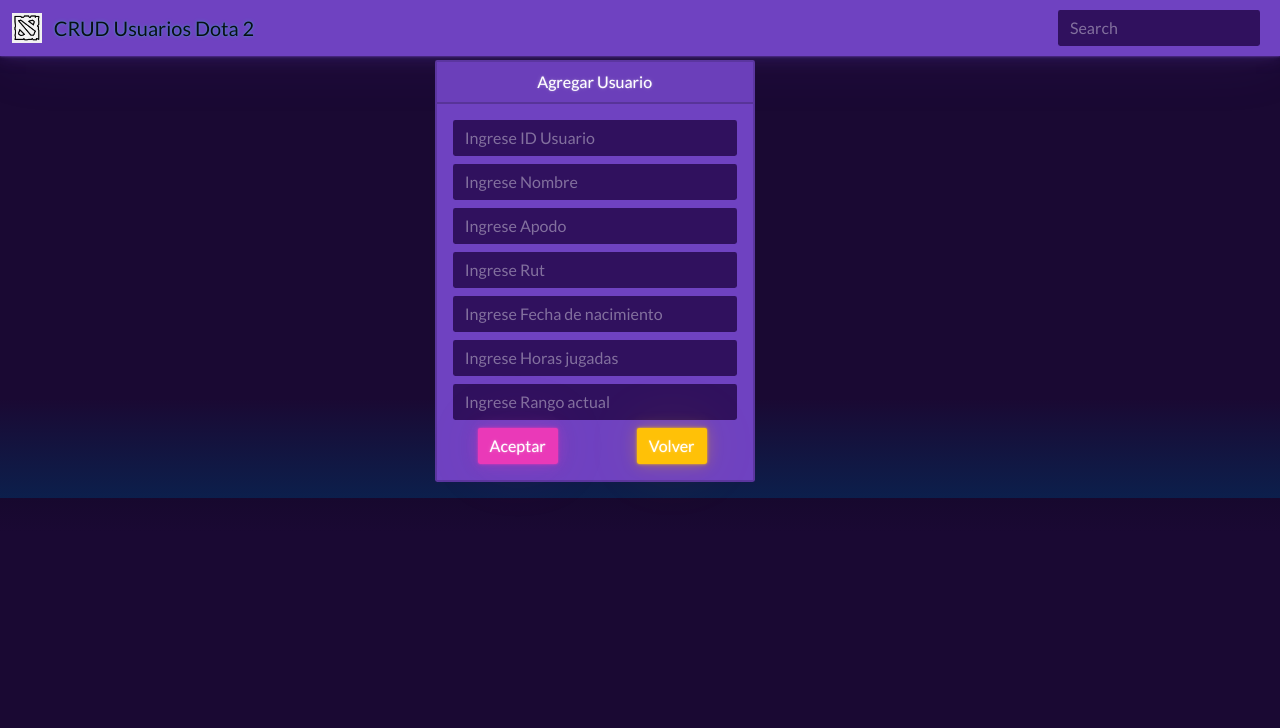
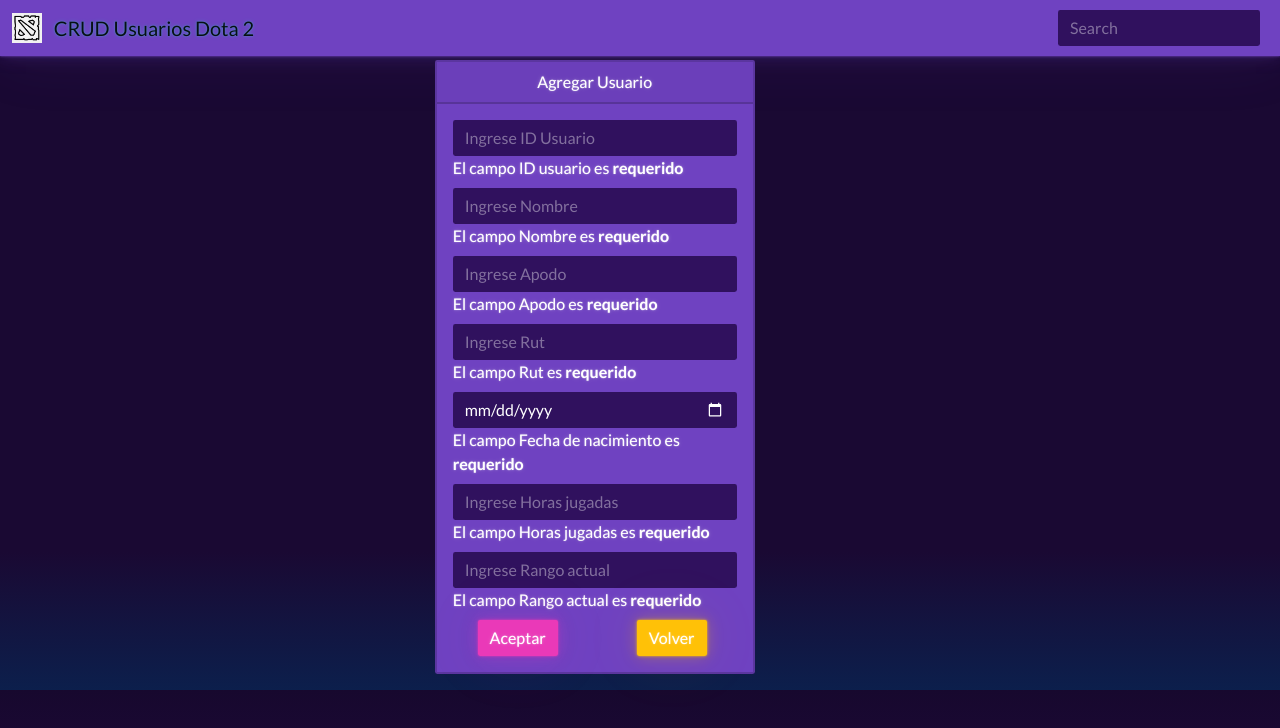
Before and after one commit to PabloGarciaU/front-crud-usuarios-dota-2-chile, an Angular app in the folder front-crud-dota-2-chile/: page /add in a window 1280 px wide. Shown: the top 728 px of the page. Built offline with nearby package versions, Linux system fonts and the light colour scheme.

Commit message:
agregando esqueleto de validaciones
Por ahora estoy contento con el frontend, mañana me dedicare solo al backend y la base de datos, me du cuenta que colocar el id dentro de la creacion de usuarios es una pesima idea, por lo que lo arreglare en el futuro, asi que me deseo unas buenas noches

```diff
--- a/front-crud-dota-2-chile/src/app/components/add-edit-user/add-edit-user.component.html
+++ b/front-crud-dota-2-chile/src/app/components/add-edit-user/add-edit-user.component.html
@@ -3,22 +3,43 @@
         <div class="card text-white bg-primary mb-3" style="max-width: 20rem;">
             <div class="card-header text-center">Agregar Usuario</div>
             <div class="card-body">
-                <form>
-                    <input type="text" class="form-control" placeholder="Ingrese ID Usuario">
-                    <input type="text" class="form-control mt-2" placeholder="Ingrese Nombre">
-                    <input type="text" class="form-control mt-2" placeholder="Ingrese Apodo">
-                    <input type="text" class="form-control mt-2" placeholder="Ingrese Rut">
-                    <input type="text" class="form-control mt-2" placeholder="Ingrese Fecha de nacimiento">
-                    <input type="text" class="form-control mt-2" placeholder="Ingrese Horas jugadas">
-                    <input type="text" class="form-control mt-2" placeholder="Ingrese Rango actual">
+                <form [formGroup]="form" (ngSubmit)="addUser()">
+                    <input formControlName="id" type="text" class="form-control" placeholder="Ingrese ID Usuario">
+                    <span *ngIf="form.get('id')?.hasError('required')">
+                        El campo ID usuario es <strong> requerido </strong>
+                    </span>
+                    <input formControlName="nombre" type="text" class="form-control mt-2" placeholder="Ingrese Nombre">
+                    <span *ngIf="form.get('nombre')?.hasError('required')">
+                        El campo Nombre es <strong> requerido </strong>
+                    </span>
+                    <input formControlName="apodo" type="text" class="form-control mt-2" placeholder="Ingrese Apodo">
+                    <span *ngIf="form.get('apodo')?.hasError('required')">
+                        El campo Apodo es <strong> requerido </strong>
+                    </span>
+                    <input formControlName="rut" type="text" class="form-control mt-2" placeholder="Ingrese Rut">
+                    <span *ngIf="form.get('rut')?.hasError('required')">
+                        El campo Rut es <strong> requerido </strong>
+                    </span>
+                    <input formControlName="fechaNacimiento" type="date" class="form-control mt-2" placeholder="Ingrese Fecha de nacimiento">
+                    <span *ngIf="form.get('fechaNacimiento')?.hasError('required')">
+                        El campo Fecha de nacimiento es <strong> requerido </strong>
+                    </span>
+                    <input formControlName="horasJugadas" type="text" class="form-control mt-2" placeholder="Ingrese Horas jugadas">
+                    <span *ngIf="form.get('horasJugadas')?.hasError('required')">
+                        El campo Horas jugadas es <strong> requerido </strong>
+                    </span>
+                    <input formControlName="rangoActual" type="text" class="form-control mt-2" placeholder="Ingrese Rango actual">
+                    <span *ngIf="form.get('rangoActual')?.hasError('required')">
+                        El campo Rango actual es <strong> requerido </strong>
+                    </span>
                     <div class="row mt-2 text-center">
                         <div class="col-lg-6">
-                            <button type="button" class="btn btn-secondary">Aceptar</button>
+                            <button type="submit" class="btn btn-secondary">Aceptar</button>
                         </div>
                         <div class="col-lg-6">
                             <button routerLink="/" class="btn btn-warning">Volver</button>
-                        </div> <!-- Se cerró correctamente el div de la columna -->
-                    </div> <!-- Se cerró correctamente el div de la fila -->
+                        </div>
+                    </div>
                 </form>
             </div>
         </div>
--- a/front-crud-dota-2-chile/src/app/components/add-edit-user/add-edit-user.component.ts
+++ b/front-crud-dota-2-chile/src/app/components/add-edit-user/add-edit-user.component.ts
@@ -1,10 +1,52 @@
-import { Component } from '@angular/core';
+import { Component, OnInit } from '@angular/core';
+import { FormBuilder, FormGroup, Validators } from '@angular/forms';
+import { User } from '../../interfaces/user'; // Asegúrate de importar la interfaz User desde la ubicación correcta
 
 @Component({
   selector: 'app-add-edit-user',
   templateUrl: './add-edit-user.component.html',
-  styleUrl: './add-edit-user.component.css'
+  styleUrls: ['./add-edit-user.component.css']
 })
-export class AddEditUserComponent {
+export class AddEditUserComponent implements OnInit {
 
+  form: FormGroup;
+
+  constructor(private fb: FormBuilder) {
+    this.form = this.fb.group({
+      id: ['', Validators.required], // Requerido
+      nombre: ['', Validators.required], // Requerido
+      apodo: ['', Validators.required], // Requerido
+      rut: ['', Validators.required], // Requerido
+      fechaNacimiento: ['', Validators.required], // Requerido
+      horasJugadas: ['', [Validators.required, Validators.pattern(/^\d+$/)]], // Requerido y debe ser un número entero
+      rangoActual: ['', Validators.required] // Requerido
+    });
+  }
+
+  ngOnInit(): void {
+    // Puedes realizar inicializaciones adicionales aquí si es necesario
+  }
+
+  addUser() {
+    if (this.form.valid) { // Verifica si el formulario es válido
+      const newUser: User = {
+        id: this.form.value.id, // Utiliza 'id' en lugar de 'idUsuario'
+        nombre: this.form.value.nombre,
+        apodo: this.form.value.apodo,
+        rut: this.form.value.rut,
+        fechaNacimiento: this.form.value.fechaNacimiento,
+        horasJugadas: this.form.value.horasJugadas,
+        rangoActual: this.form.value.rangoActual
+      };
+
+      // Aquí puedes realizar la lógica para agregar el usuario, por ejemplo, enviarlo a un servicio
+      console.log('Nuevo usuario:', newUser);
+
+      // Limpia el formulario después de agregar el usuario
+      this.form.reset();
+    } else {
+      // Si el formulario no es válido, muestra un mensaje de error o realiza alguna acción correspondiente
+      console.error('Formulario inválido. Verifica los campos.');
+    }
+  }
 }
```
Also changed, not shown: front-crud-dota-2-chile/src/app/app.module.ts (+8 -1 lines).
